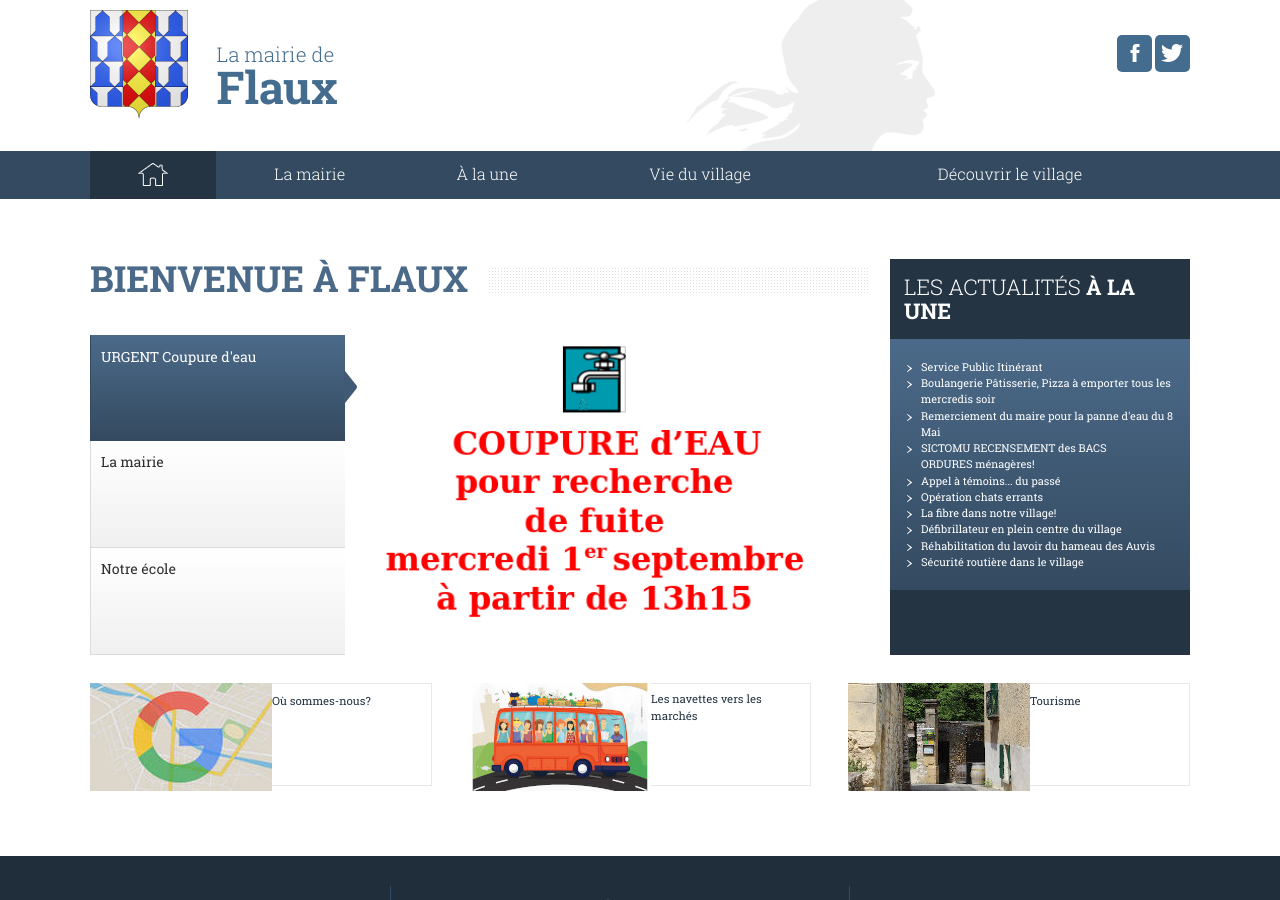
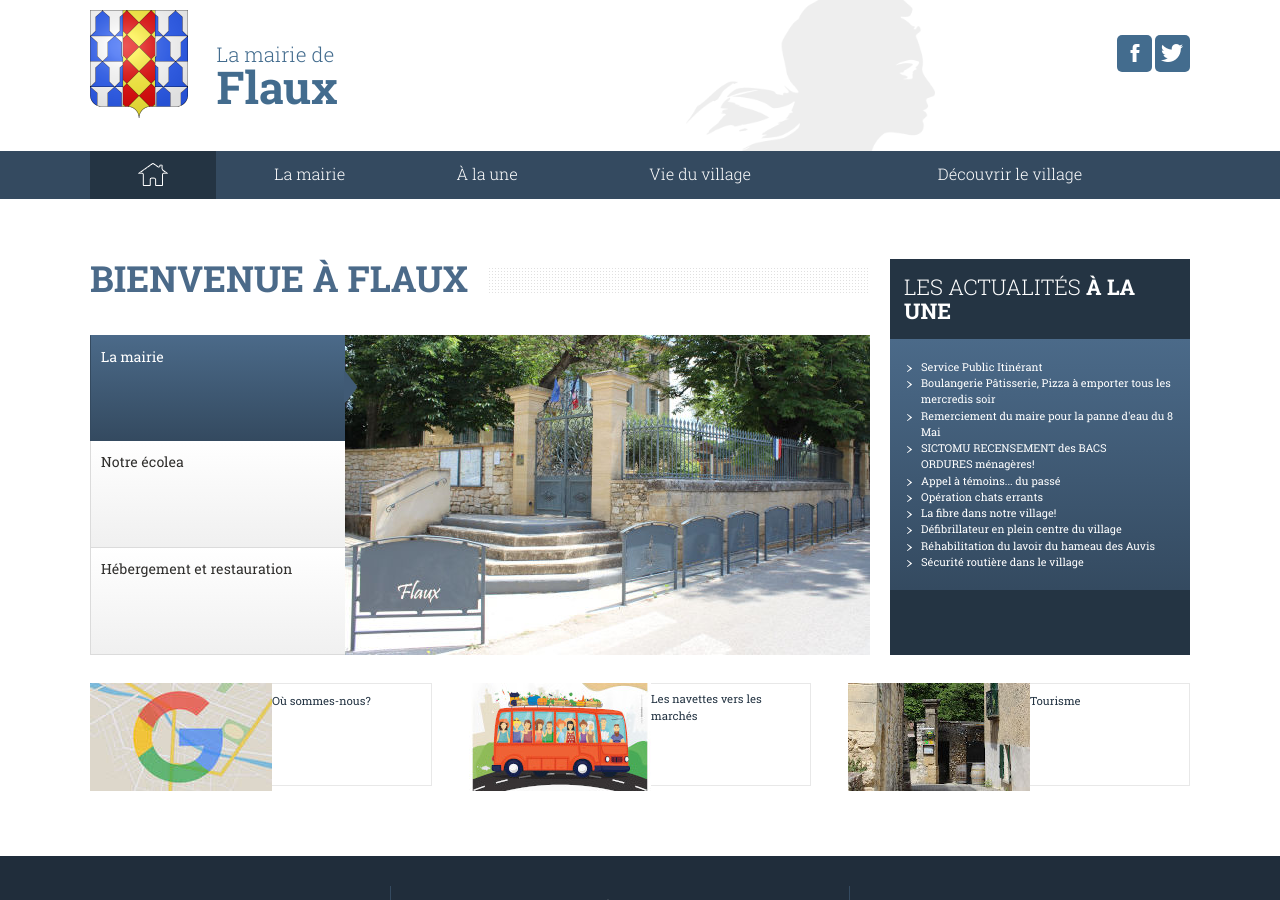
Before and after one commit to Flaux-Village/flaux-village.github.io, a Jekyll site: the page built from index.md, in a window 1280 px wide and 900 px high. Built offline with Jekyll 4.4.1, drawn with Linux system fonts in a browser that asks for light colours.

Commit message:
Update index.md

```diff
--- a/index.md
+++ b/index.md
@@ -5,17 +5,18 @@ description: Portail du village de Flaux
 keywords: mairie, commune, flaux, gard
 titre_page: Bienvenue à Flaux
 onglets_principaux:
-- titre: URGENT Coupure d'eau
-  illustration: /assets/images/Screenshot from 2021-09-01 13-41-36.png
-  description_illustration: Coupure d'eau
 - titre: La mairie
   addresse: /mairie.html
   illustration: /assets/illustrations/525_320_Flauxentrance_3610.jpg
   description_illustration: La Mairie de Flaux.
-- titre: Notre école
+- titre: Notre écolea
   addresse: /ecole.html
   illustration: /assets/illustrations/525_320_Flauxbanner3_3614.jpg
   description_illustration: école de Flaux
+- titre: Hébergement et restauration
+  addresse: /hebergements.html
+  illustration: /assets/illustrations/525_320_flauxtapas_3622.jpg
+  description_illustration: hebergement
 
 articles_en_vedette:
 - titre: Où sommes-nous?
```
